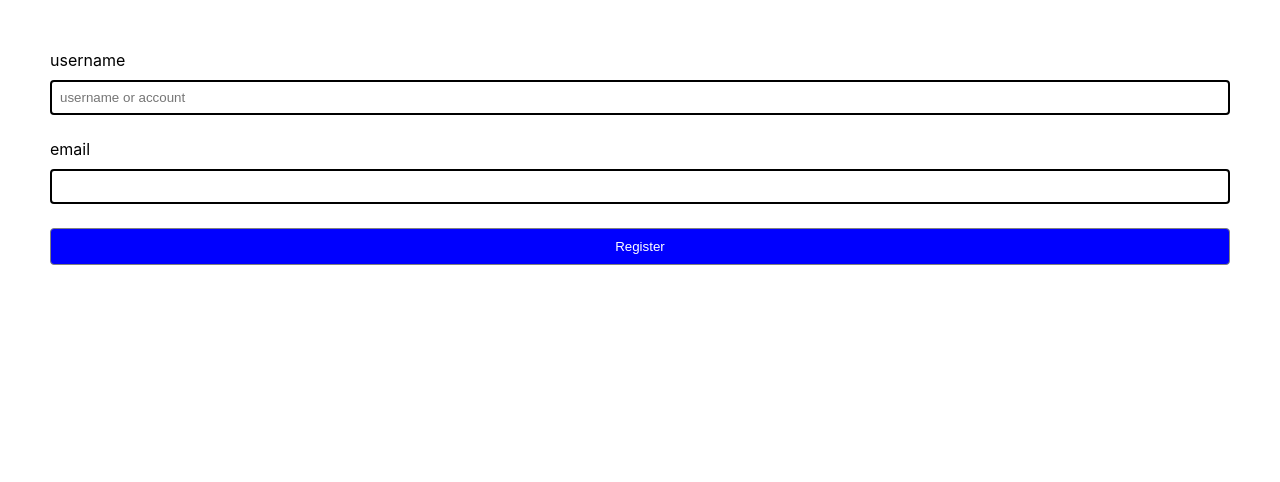
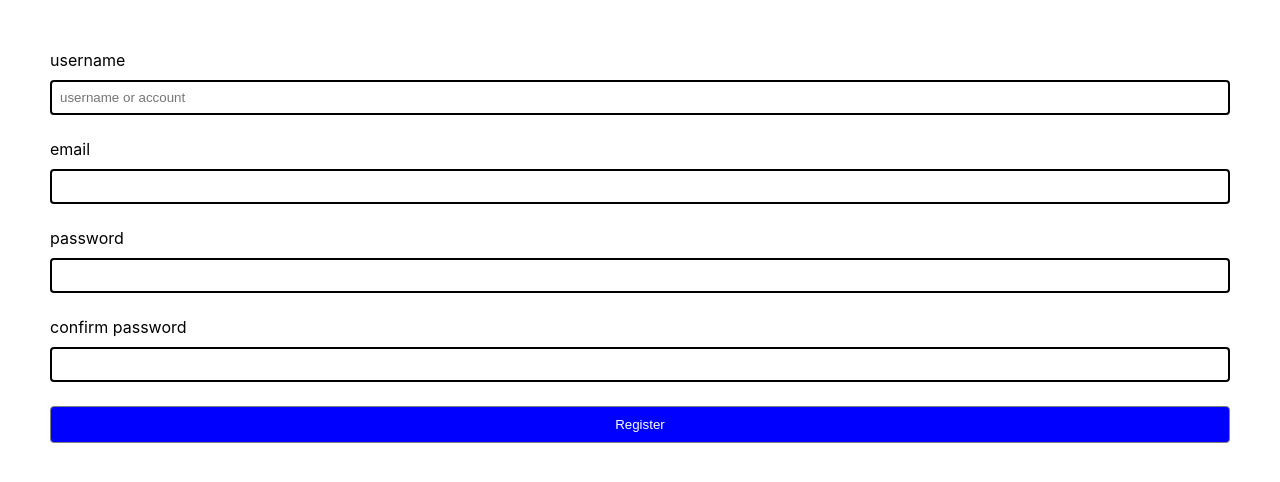
Before and after one commit to Firstkris/react-day3-state-pavitpim-fork, a React (Create React App) app: page / in a window 1280 px wide. Shown: the top 482 px of the page. Built offline with nearby package versions, Linux system fonts and the light colour scheme.

Commit message:
finish form-validation

```diff
--- a/src/App.js
+++ b/src/App.js
@@ -4,13 +4,29 @@ import React from 'react';
 
 function App() {
   // State Controlled
+
+  // UserName
   const [username, setUserName] = React.useState('');
   const [errorUserName, setErrorUserName] = React.useState('');
   const [usernameColor, setUserNameColor] = React.useState('black');
 
+  // Email
   const [email, setEmail] = React.useState('');
   const [emailColor, setEmailColor] = React.useState('black');
   const [emailError, setEmailError] = React.useState('');
+
+  // Password State
+  const [password, setPassword] = React.useState('');
+  const [errorPassword, setErrorPassword] = React.useState('');
+  const [passwordColor, setPasswordColor] = React.useState('black');
+  // ConfirmPassword State
+  const [confirmPassword, setConfirmPassword] = React.useState('');
+  const [errorConfirmPassword, setErrorConfirmPassword] = React.useState('');
+  const [confirmPasswordColor, setConfirmPasswordColor] = React.useState('black');
+
+  // Validation => Matched
+  // Validation => len > 6
+
   // Handler Function <form>
   const handleSubmit = (event) => {
     event.preventDefault();
@@ -39,6 +55,27 @@ function App() {
       setEmailError('');
     }
 
+    if (password !== confirmPassword) {
+      setErrorPassword('รหัสผ่านกับรหัสผ่านยืนยันไม่ตรงกัน');
+      setErrorConfirmPassword('รหัสผ่านกับรหัสผ่านยืนยันไม่ตรงกัน');
+      setPasswordColor('red');
+      setConfirmPasswordColor('red');
+    } else {
+      setErrorPassword('');
+      setErrorConfirmPassword('');
+      setPasswordColor('green');
+      setConfirmPasswordColor('green');
+    }
+
+    if (password.length < 6) {
+      setErrorPassword('พาสเวิร์ดสั้นไปไอ้หนู');
+      setPasswordColor('red');
+    }
+    if (confirmPassword.length < 6) {
+      setErrorConfirmPassword('พาสเวิร์ดสั้นไปไอ้หนู');
+      setConfirmPasswordColor('red');
+    }
+
     // ส่งไป BackEnd เพื่อเก็บลง DataBase
   };
 
@@ -56,6 +93,20 @@ function App() {
     setEmailError('');
   };
 
+  const handlePassword = (event) => {
+    setPassword(event.target.value);
+    setErrorPassword('');
+    setErrorConfirmPassword('');
+    setPasswordColor('black');
+    setConfirmPasswordColor('black');
+  };
+  const handleConfirmPassword = (event) => {
+    setConfirmPassword(event.target.value);
+    setErrorPassword('');
+    setErrorConfirmPassword('');
+    setPasswordColor('black');
+    setConfirmPasswordColor('black');
+  };
   // การ setState ใน FN Component จะทำให้ Infinite Loop
   // ต้อง set ใน Event Handler
   // setUserName((p) => p + '5');
@@ -106,6 +157,34 @@ function App() {
           )}
         </div>
 
+        <div className='form-input'>
+          <label>password</label>
+          <input
+            type='password'
+            value={password}
+            onChange={handlePassword}
+            style={{
+              borderColor: passwordColor,
+            }}
+          />
+          {errorPassword && <p style={{ color: passwordColor }}>{errorPassword}</p>}
+        </div>
+
+        <div className='form-input'>
+          <label>confirm password</label>
+          <input
+            type='password'
+            value={confirmPassword}
+            onChange={handleConfirmPassword}
+            style={{
+              borderColor: confirmPasswordColor,
+            }}
+          />
+          {errorConfirmPassword && (
+            <p style={{ color: confirmPasswordColor }}>{errorConfirmPassword}</p>
+          )}
+        </div>
+
         <button type='submit'>Register</button>
       </form>
     </>
```
